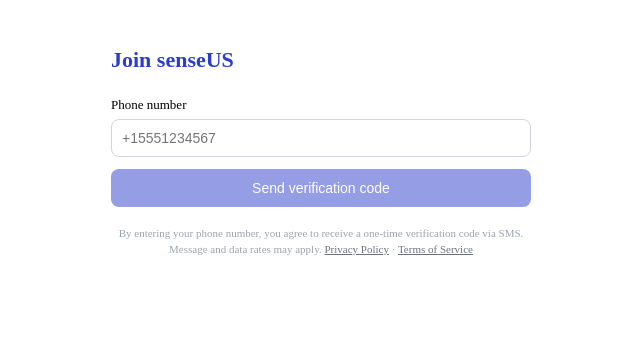
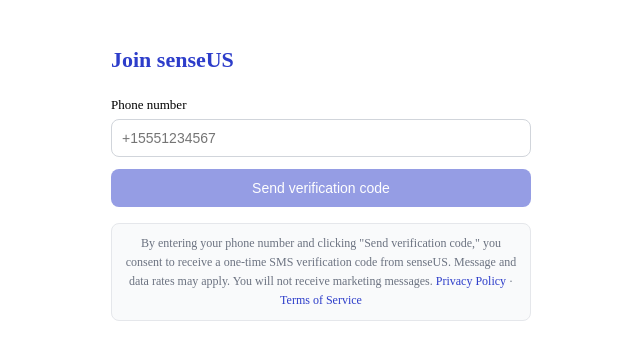
Before and after one commit to aidanrosequist-stack/senseUS, a React (Vite) app: page /register in a window 1280 px wide. Shown: the top 360 px of the page, without its empty margins (319-959 px from the left). Built offline with nearby package versions, Linux system fonts and the light colour scheme; no server answers.

Commit message:
Add business context footer to home page, make SMS consent more prominent on register page

```diff
--- a/src/pages/Home.jsx
+++ b/src/pages/Home.jsx
@@ -168,14 +168,19 @@
           </p>
         </div>
 
-        {/* Footer links */}
-        <div style={{ display: 'flex', gap: '1.5rem', justifyContent: 'center' }}>
-          <a href="/privacy" style={{ fontSize: '11px', color: '#9CA3AF', textDecoration: 'none' }}>
-            Privacy Policy
-          </a>
-          <a href="/terms" style={{ fontSize: '11px', color: '#9CA3AF', textDecoration: 'none' }}>
-            Terms of Service
-          </a>
+        {/* Footer */}
+        <div style={{ width: '100%', marginTop: '1rem', textAlign: 'center' }}>
+          <p style={{ fontSize: '12px', color: '#9CA3AF', lineHeight: 1.6, margin: '0 0 0.75rem' }}>
+            senseUS is a verified human opinion platform operated by [ENTITY NAME], a Delaware Public Benefit Corporation. Our mission is to create a trusted, bot-free source of truth for public opinion.
+          </p>
+          <p style={{ fontSize: '12px', color: '#9CA3AF', margin: '0 0 0.75rem' }}>
+            Contact us: <a href="mailto:hello@senseus.app" style={{ color: '#6B7280', textDecoration: 'none' }}>hello@senseus.app</a>
+          </p>
+          <div style={{ display: 'flex', gap: '1.5rem', justifyContent: 'center' }}>
+            <a href="/privacy" style={{ fontSize: '11px', color: '#9CA3AF', textDecoration: 'none' }}>Privacy Policy</a>
+            <a href="/terms" style={{ fontSize: '11px', color: '#9CA3AF', textDecoration: 'none' }}>Terms of Service</a>
+            <a href="/mission" style={{ fontSize: '11px', color: '#9CA3AF', textDecoration: 'none' }}>Our Mission</a>
+          </div>
         </div>
       </div>
     </div>
--- a/src/pages/Register.jsx
+++ b/src/pages/Register.jsx
@@ -51,12 +51,14 @@
           >
             {loading ? 'Sending...' : 'Send verification code'}
           </button>
-          <p style={{ fontSize: '11px', color: '#9CA3AF', margin: '6px 0 0', lineHeight: 1.5, textAlign: 'center' }}>
-            By entering your phone number, you agree to receive a one-time verification code via SMS. Message and data rates may apply.{' '}
-            <a href="/privacy" style={{ color: '#6B7280' }}>Privacy Policy</a>
-            {' '}·{' '}
-            <a href="/terms" style={{ color: '#6B7280' }}>Terms of Service</a>
-          </p>
+          <div style={{ background: '#F9FAFB', border: '1px solid #E5E7EB', borderRadius: '8px', padding: '10px 12px', marginTop: '4px' }}>
+            <p style={{ fontSize: '12px', color: '#6B7280', margin: '0', lineHeight: 1.6, textAlign: 'center' }}>
+              By entering your phone number and clicking "Send verification code," you consent to receive a one-time SMS verification code from senseUS. Message and data rates may apply. You will not receive marketing messages.{' '}
+              <a href="/privacy" style={{ color: '#2D3DCA', textDecoration: 'none', fontWeight: 500 }}>Privacy Policy</a>
+              {' '}·{' '}
+              <a href="/terms" style={{ color: '#2D3DCA', textDecoration: 'none', fontWeight: 500 }}>Terms of Service</a>
+            </p>
+          </div>
         </div>
       )}
 
```
